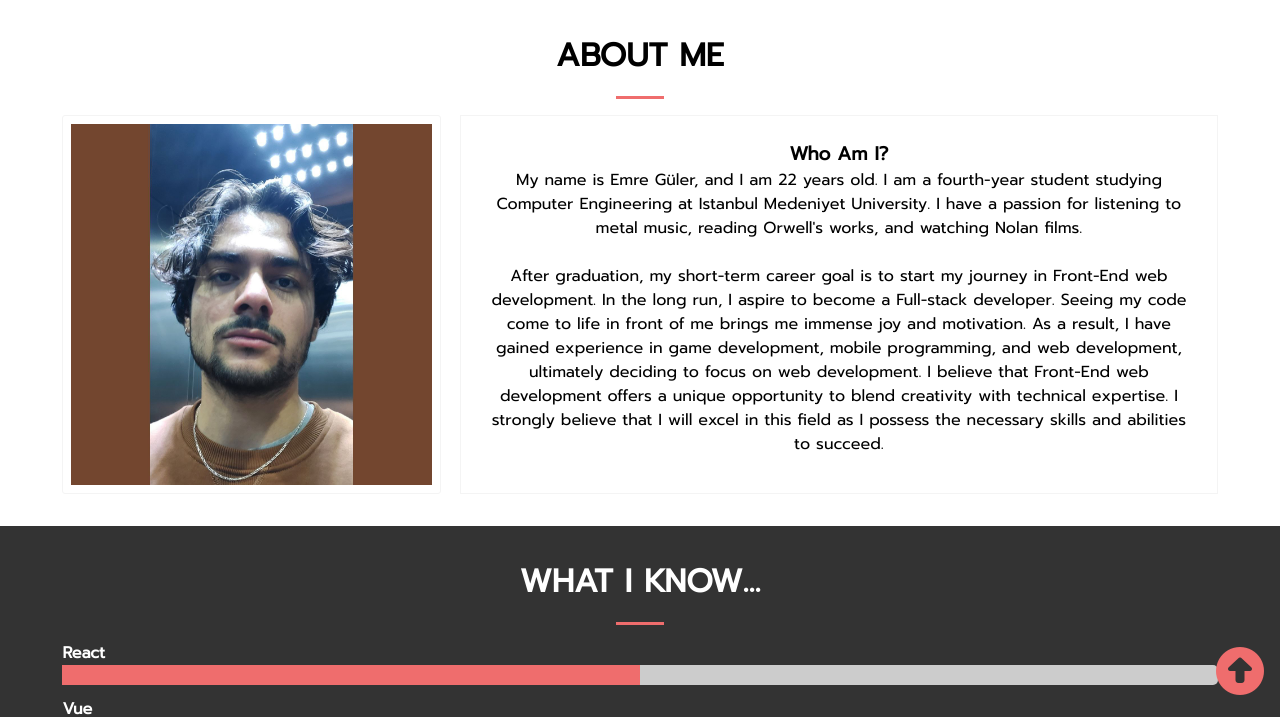
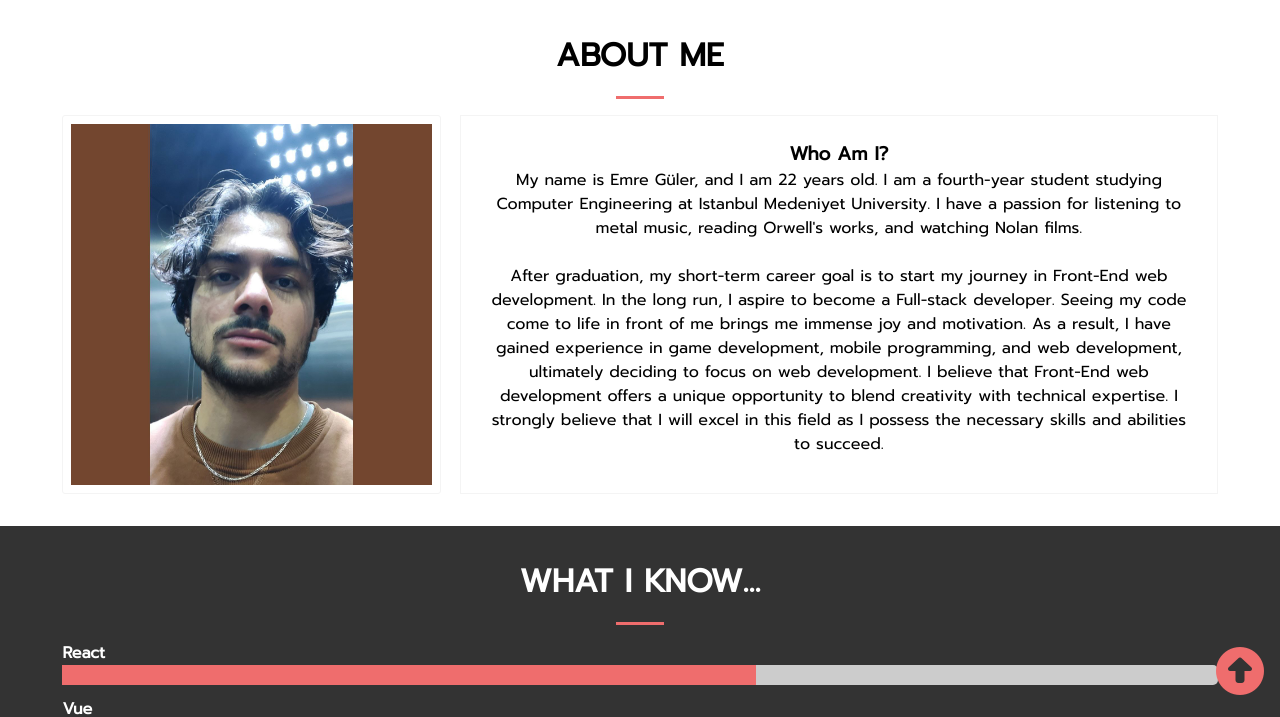
Before and after one commit to sevro49/My-Portfolio, a website: page public/about.html in a window 1280 px wide. Shown: the part 88-805 px from the top of the page. Drawn offline with nearby package versions, Linux system fonts and the light colour scheme; no server answers.

Commit message:
Update about.html

```diff
--- a/public/about.html
+++ b/public/about.html
@@ -89,7 +89,7 @@
                 <div id="progress-bars">
                     <h4>React</h4>
                     <div class="progress">
-                        <div style="width: 50%"></div>
+                        <div style="width: 60%"></div>
                     </div>
                     <h4>Vue</h4>
                     <div class="progress">
```
